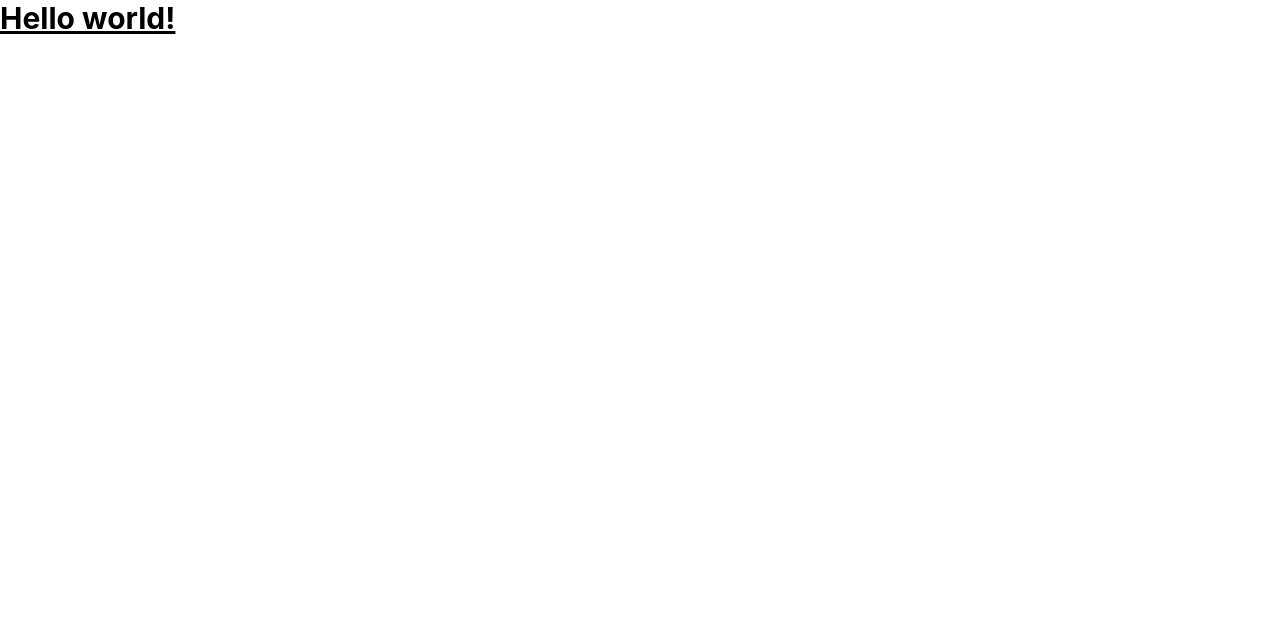
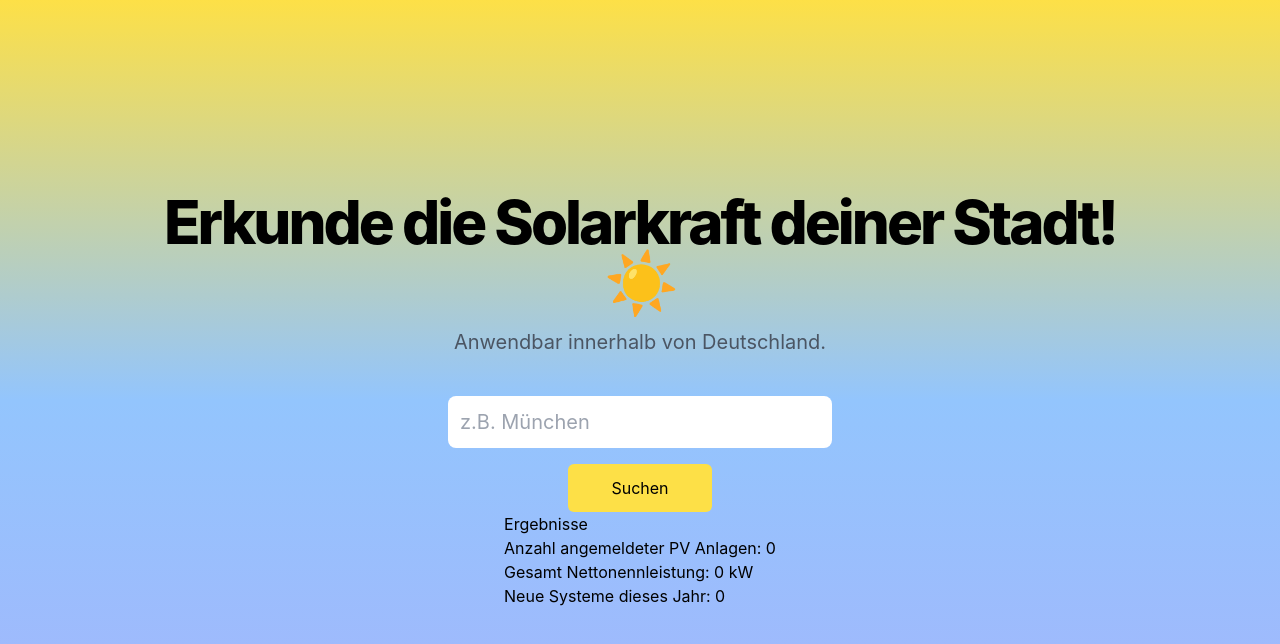
Before and after one commit to ASchwad/solarkraft-erkunden, a React (Create React App) app: page / in a window 1280 px wide. Shown: the top 644 px of the page. Built offline with nearby package versions, Linux system fonts and the light colour scheme.

Commit message:
Add landing page and basic metrics

```diff
--- a/src/App.tsx
+++ b/src/App.tsx
@@ -1,10 +1,59 @@
-import React from 'react';
+import { useState } from "react";
+import { getSolarSystems } from "./api";
+import { System } from "./types";
 
+
+// TODO: Add loading indicator
+// TODO: Add cards for metrics
+// TODO: Add linechart to show the time distribution of the systems
 function App() {
+  const [city, setCity] = useState('')
+  const [systems, setSystems] = useState<System[]>([])
+  const [sumPower, setSumPower] = useState(0)
+  const [newSystems, setNewSystems] = useState(0)
+
+  async function handleClick(){
+    await getSolarSystems(city)
+    .then((data) => {
+      // The props "InbetriebnahmeDatum" is formated like this: "/Date(1664409600000)/"
+      // To leverage this prop as JS date, we create a cleaned version of the array
+      const cleanedData : System[] = data.Data.map((entry)=> {
+        return {
+          ...entry,
+          CleanedDate: new Date(parseInt(entry.InbetriebnahmeDatum.split("(")[1].split(")")[0]))
+        }
+      })
+      setSystems(cleanedData)
+      setSumPower(Math.floor(data.Data.reduce((sum,item) => sum + item.Nettonennleistung, 0)));
+
+      const beginningYear = new Date()
+      beginningYear.setMonth(0)
+      beginningYear.setDate(1)
+      setNewSystems(cleanedData.filter((entry) => entry.CleanedDate > beginningYear).length)
+    })
+  }
+
   return (
-    <h1 className="text-3xl font-bold underline">
-      Hello world!
-    </h1>
+    <>
+      <div className="h-screen flex items-center bg-gradient-to-b from-yellow-300 via-blue-300 to-indigo-300">
+        <div className="max-w-5xl mx-auto px-4 sm:px-6 flex flex-col items-center">
+          <div className="text-center pb-8 md:pb-10">
+            <h1 className="text-5xl md:text-6xl font-extrabold tracking-tighter mb-4">
+              Erkunde die Solarkraft deiner Stadt! ☀️
+            </h1>
+            <p className="max-w-3xl mx-auto text-xl text-gray-600">Anwendbar innerhalb von Deutschland.</p>
+          </div>
+          <input onChange={(event) => setCity(event.target.value)} value={city} className="rounded-lg p-3 w-96 text-xl" placeholder="z.B. München"></input>
+          <button className="bg-yellow-300 rounded-md justify-center w-36 mt-4 h-12 flex items-center" type='submit' onClick={() => handleClick()}>Suchen</button>
+          <div>
+            <h2>Ergebnisse</h2>
+            <p>Anzahl angemeldeter PV Anlagen: {systems.length}</p>
+            <p>Gesamt Nettonennleistung: {sumPower} kW</p>
+            <p>Neue Systeme dieses Jahr: {newSystems}</p>
+          </div>
+        </div>
+      </div>
+    </>
   );
 }
 
```
